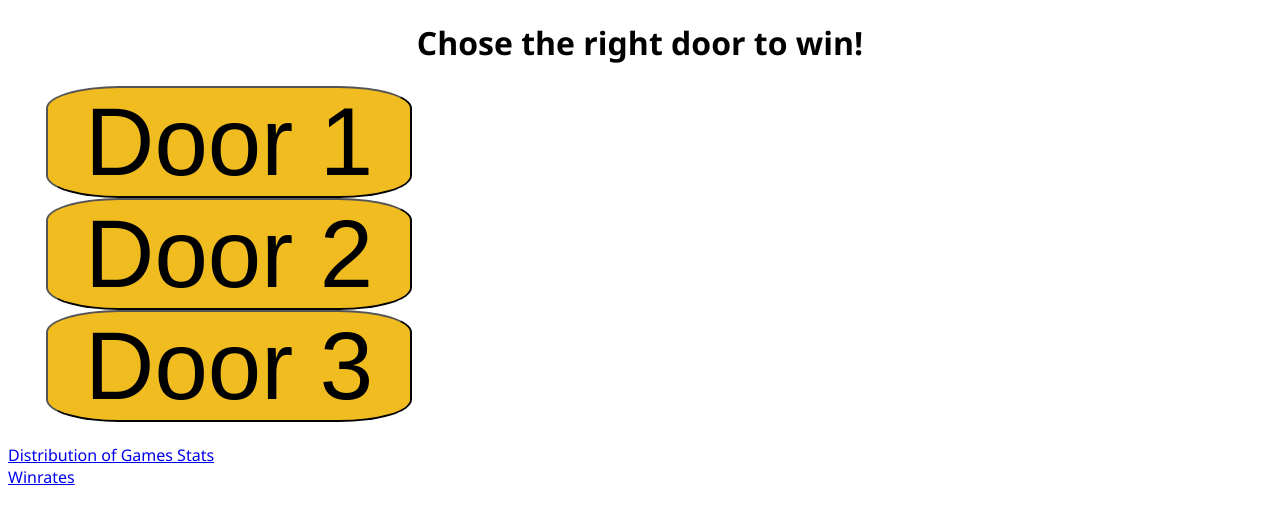
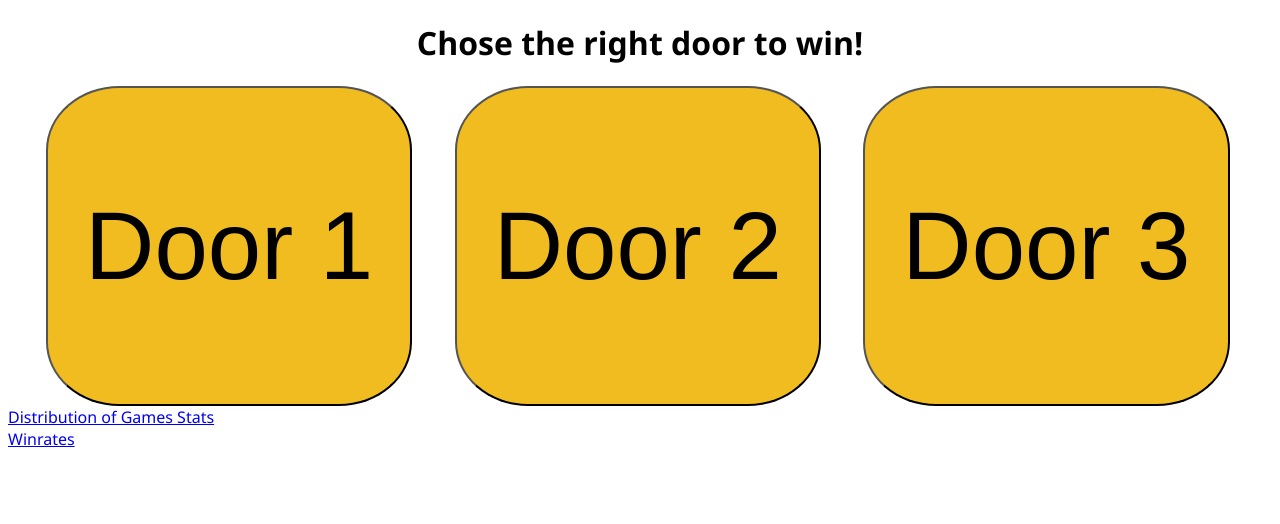
Before and after one commit to AlexAnDerFront/Monthy-Hall-Problem-Web, a PHP site: page / in a window 1280 px wide. Shown: the top 524 px of the page. Run offline with PHP 8.4, Linux system fonts and the light colour scheme.

Commit message:
fixed css styles again

```diff
--- a/data.json
+++ b/data.json
@@ -1 +1 @@
-{"total_games":81,"WS":24,"LS":11,"WnS":19,"LnS":27,"WinrateSwitch":0.6857142857142857,"WinratenoSwitch":0.41304347826086957}
+{"total_games":85,"WS":26,"LS":11,"WnS":20,"LnS":28,"WinrateSwitch":0.7027027027027027,"WinratenoSwitch":0.4166666666666667}
--- a/style.css
+++ b/style.css
@@ -6,12 +6,12 @@
 }
 
 button {
-    display: flex;
-    flex-direction: row;
+    display: flexbox;
+    flex-direction: column;
     justify-content: center;
     align-items: center;
     width: 29%;
-    height: 7rem;
+    height: 20rem;
     background-color: #f0bc20;
     color: rgb(0, 0, 0);
     font-size: 6rem;
```
Also changed, not shown: singleGames.db.
